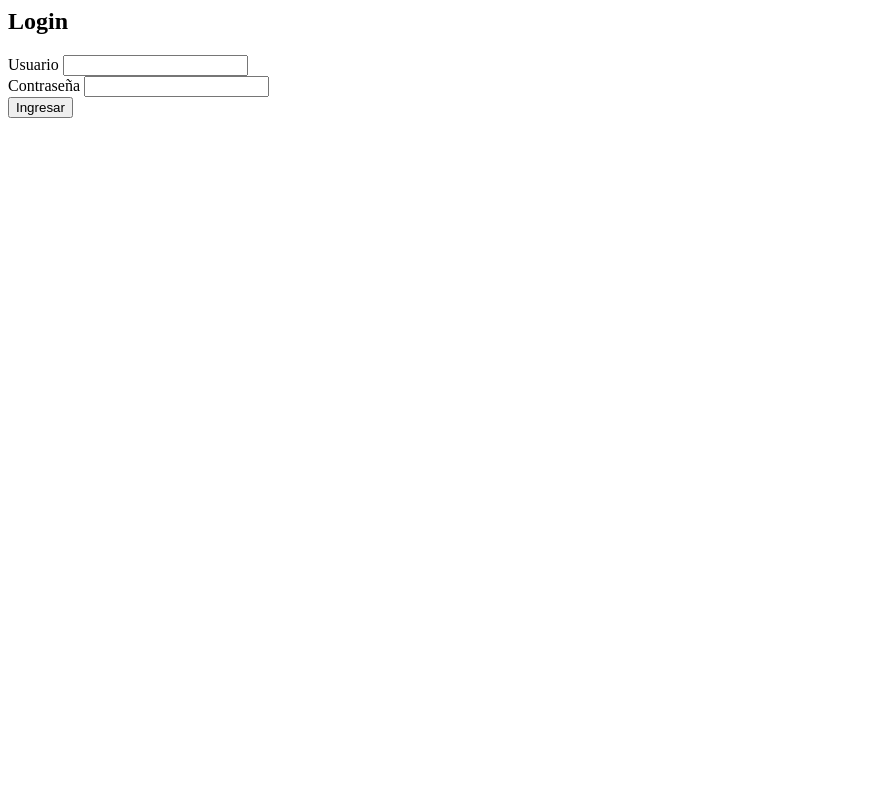
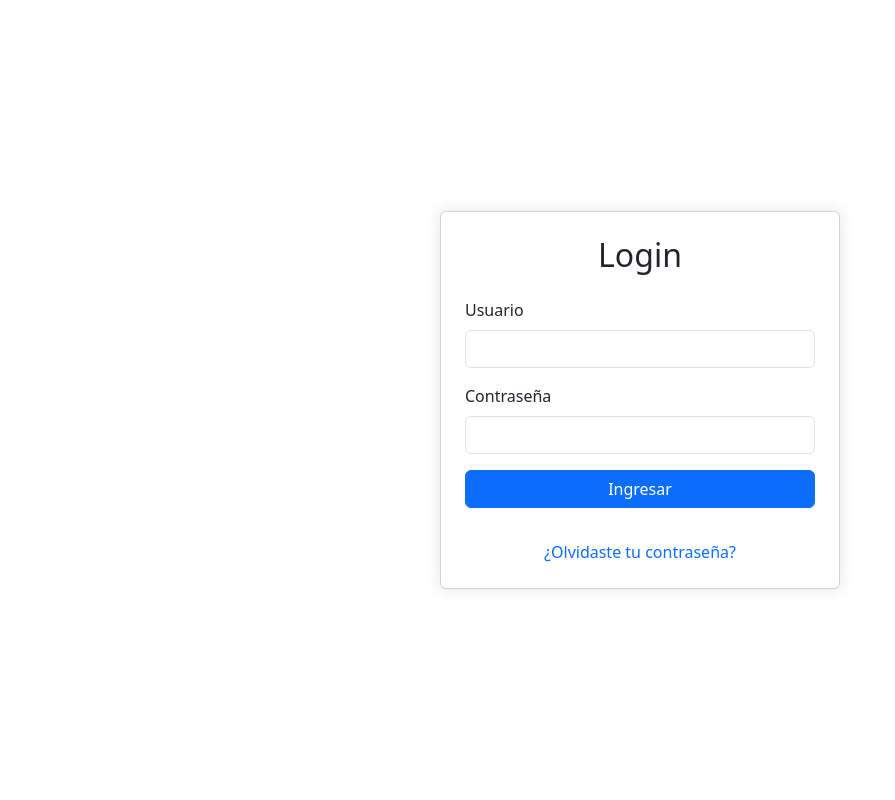
Before and after one commit to Rajold/workShop, a PHP site: page /login.php in a window 1280 px wide. Shown: the whole page, without its empty margins (0-895 px from the left). Run offline with PHP 8.4, Linux system fonts and the light colour scheme.

Commit message:
upd2loginViewStyles

```diff
--- a/app/views/auth/login.php
+++ b/app/views/auth/login.php
@@ -1,15 +1,38 @@
-<h2>Login</h2>
+<?php
+// app/views/auth/login_view.php
+?>
+
+<!-- Cargar Bootstrap desde CDN -->
+<link href="https://cdn.jsdelivr.net/npm/bootstrap@5.3.0-alpha1/dist/css/bootstrap.min.css" rel="stylesheet">
+
+<div class="container d-flex justify-content-center align-items-center vh-100">
+    <div class="card p-4" style="max-width: 400px; width: 100%; box-shadow: 0 0 15px rgba(0, 0, 0, 0.1);">
+        <h2 class="text-center mb-4">Login</h2>
+
         <?php if (!empty($error)): ?>
-<div class="alert alert-danger"><?=htmlspecialchars($error)?></div>
+            <div class="alert alert-danger"><?= htmlspecialchars($error) ?></div>
         <?php endif; ?>
+
         <form method="post" action="index.php?controller=auth&action=login" onsubmit="return validateLogin(this)">
             <div class="mb-3">
-    <label class="form-label">Usuario</label>
-    <input name="usuario" class="form-control" required>
+                <label class="form-label" for="usuario">Usuario</label>
+                <input id="usuario" name="usuario" class="form-control" required>
             </div>
+
             <div class="mb-3">
-    <label class="form-label">Contraseña</label>
-    <input name="password" type="password" class="form-control" required>
+                <label class="form-label" for="password">Contraseña</label>
+                <input id="password" name="password" type="password" class="form-control" required>
             </div>
-  <button class="btn btn-primary">Ingresar</button>
+
+            <button class="btn btn-primary w-100" type="submit">Ingresar</button>
         </form>
+
+        <div class="text-center mt-3">
+            <a href="index.php?controller=auth&action=forgotPassword" class="text-decoration-none">¿Olvidaste tu contraseña?</a>
+        </div>
+    </div>
+</div>
+
+<!-- Cargar Bootstrap JS y Popper.js desde CDN -->
+<script src="https://cdn.jsdelivr.net/npm/@popperjs/core@2.11.6/dist/umd/popper.min.js"></script>
+<script src="https://cdn.jsdelivr.net/npm/bootstrap@5.3.0-alpha1/dist/js/bootstrap.min.js"></script>
```
Lines whose indentation alone changed are shown as unchanged.
